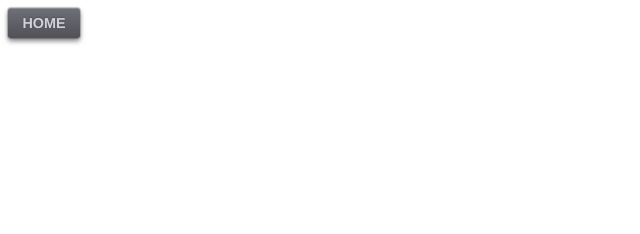
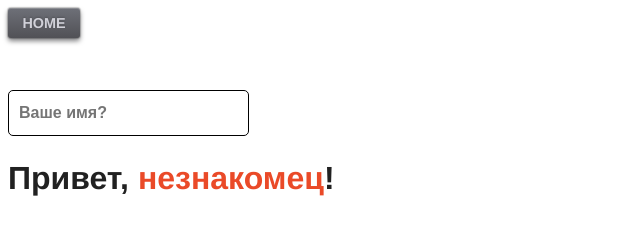
Before and after one commit to FortuneFame/goit-js-hw-07, a plain HTML site: page task-05.html in a window 1280 px wide. Shown: the whole page, without its empty margins (0-640 px from the left). Drawn offline with Linux system fonts and the light colour scheme.

Commit message:
Добавила решение задачи № 5

```diff
--- a/css/styles.css
+++ b/css/styles.css
@@ -79,7 +79,7 @@ body {
   border-image-slice: 1;
 }
 
-/* =============== TASK- 03 ================== */
+/* =============== TASK- 04 ================== */
 
 .counter {
   margin-top: 50px;
@@ -93,3 +93,23 @@ body {
 .counter > button {
   width: 50px;
 }
+
+/* =============== TASK- 05 ================== */
+
+.container {
+  margin-top: 50px;
+}
+.container > input {
+  color: #ea4a28;
+  padding: 10px;
+  margin-top: 2px;
+  margin-bottom: 2px;
+  border: 1px solid black;
+  border-radius: 5px;
+  font-weight: bold;
+  font-size: 16px;
+  line-height: 1.5;
+}
+.container > h1 > span {
+  color: #ea4a28;
+}
--- a/js/task-05.js
+++ b/js/task-05.js
@@ -0,0 +1,10 @@
+const inputRef = document.querySelector('#name-input');
+const outputRef = document.querySelector('#name-output');
+
+inputRef.addEventListener('input', handleNameLabel)
+
+function handleNameLabel(event) {
+    inputRef.value
+        ? outputRef.textContent = event.target.value
+        : outputRef.textContent = 'незнакомец'
+}
--- a/task-05.html
+++ b/task-05.html
@@ -9,6 +9,10 @@
 </head>
 <body>
     <a class="button" href="./index.html">HOME</a>
+    <div class="container">
+        <input type="text" placeholder="Ваше имя?" id="name-input" />
+        <h1>Привет, <span id="name-output">незнакомец</span>!</h1>
+    </div>
     <script type="module" src="./js/task-05.js"></script>
 </body>
 </html>
```
